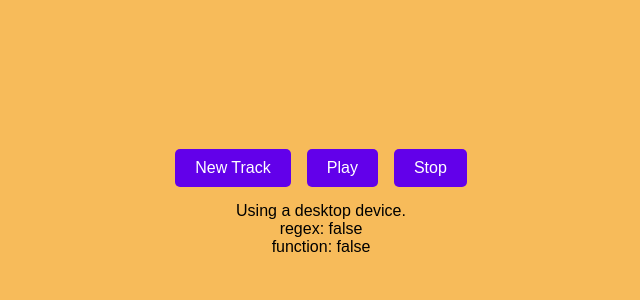
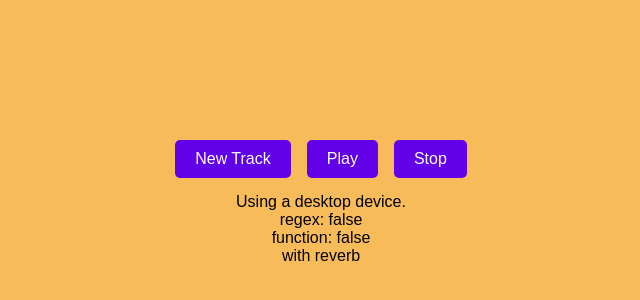
Before and after one commit to JRPedrosa/MusicGen, a plain HTML site: page index.html in a window 1280 px wide. Shown: the part 198-498 px from the top of the page, without its empty margins (319-959 px from the left). Drawn offline with nearby package versions, Linux system fonts and the light colour scheme.

Commit message:
removed reverb. added log

```diff
--- a/index.html
+++ b/index.html
@@ -21,5 +21,6 @@
     <div class="cpu"></div>
     <div class="regex"></div>
     <div class="function"></div>
+    <div class="reverb"></div>
   </body>
 </html>
--- a/trackGenerator.js
+++ b/trackGenerator.js
@@ -49,9 +49,16 @@ export const generateNewTrack = () => {
   hiHat.volume.value = -30;
 
   // Add effects
-  const reverb = new Tone.Reverb(2.5).toDestination();
-  melodySynth.connect(reverb);
-  chordSynth.connect(reverb);
+  const reverbDiv = document.querySelector('.reverb');
+  if (!isMobileDevice()) {
+    reverbDiv.textContent = `with reverb`;
+
+    const reverb = new Tone.Reverb(2.5).toDestination();
+    melodySynth.connect(reverb);
+    chordSynth.connect(reverb);
+  } else {
+    reverbDiv.textContent = `no reverb`;
+  }
 
   //Generate chords
   const { chords, chordTime } = generateChords();
```
